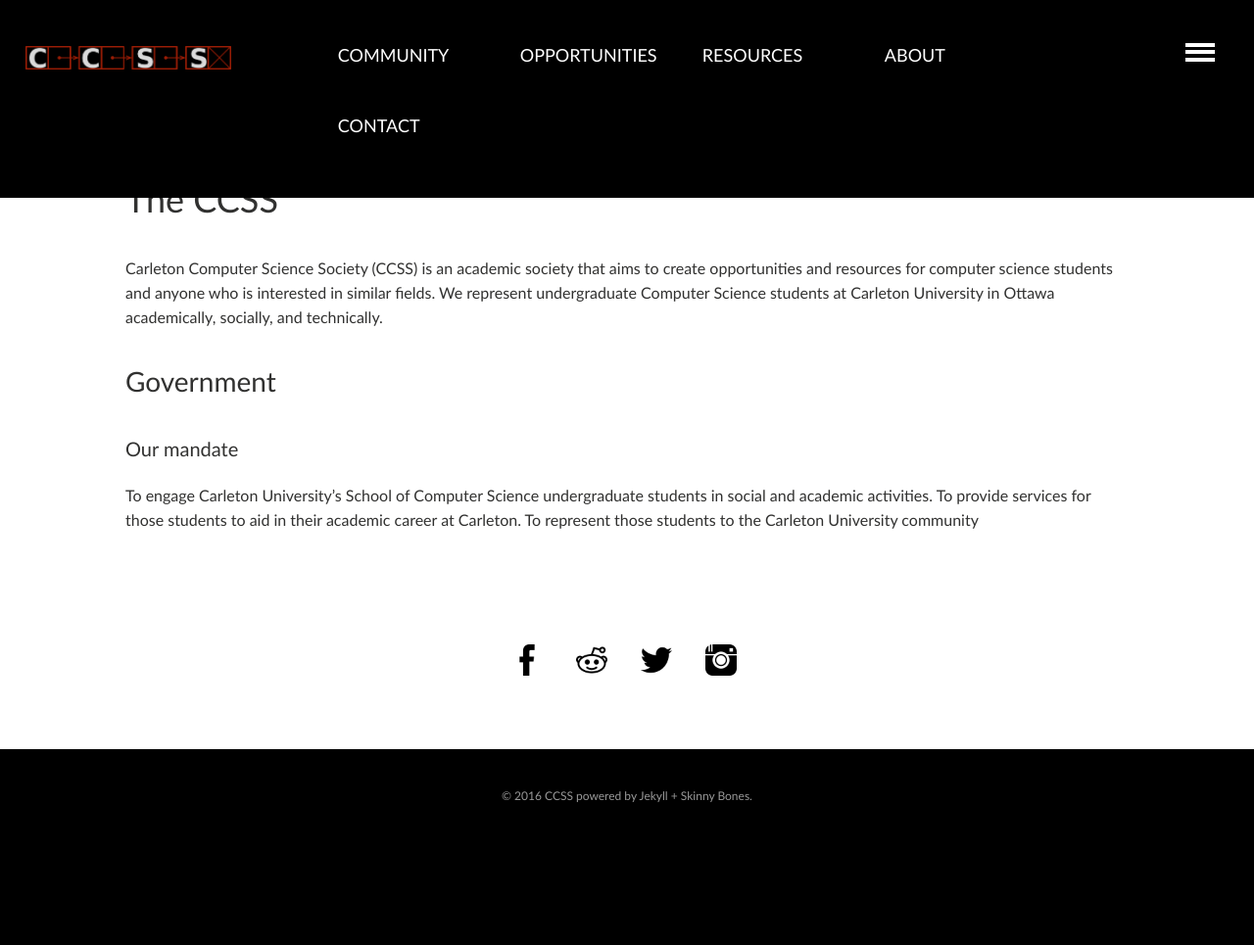
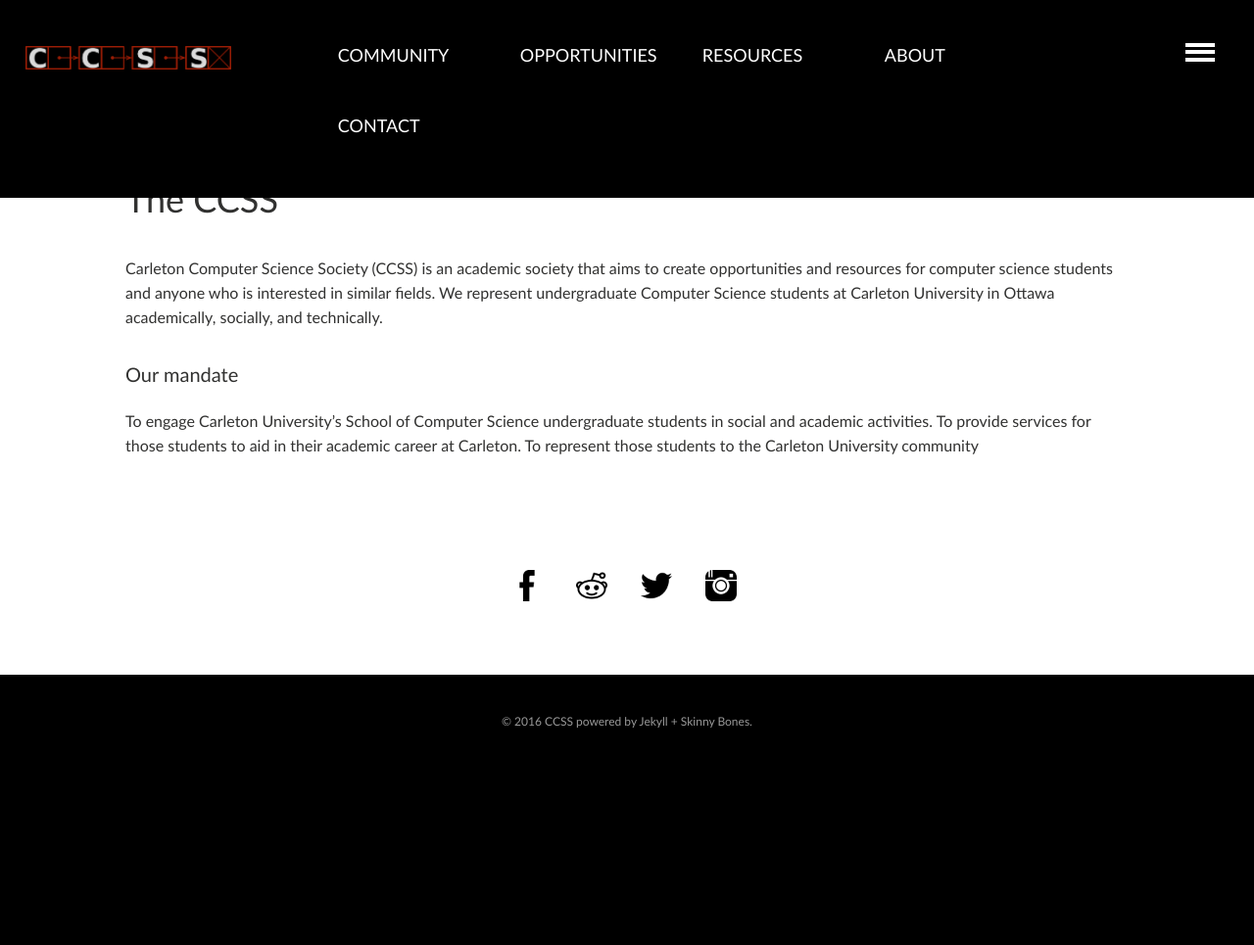
Before and after one commit to brittnylapierre/ccss_web, a Jekyll site: the page built from about/index.md, in a window 1280 px wide. Shown: the whole page at 98% size. Built offline with Jekyll 4.4.1, drawn with Linux system fonts in a browser that asks for light colours; after the commit the page ends 900 px from its top, so only the background shows below that.

Commit message:
Updated index.md

```diff
--- a/about/index.md
+++ b/about/index.md
@@ -9,8 +9,6 @@ published: true
   <h1>The CCSS</h1>
 
   <p>Carleton Computer Science Society (CCSS) is an academic society that aims to create opportunities and resources for computer science students and anyone who is interested in similar fields. We represent undergraduate Computer Science students at Carleton University in Ottawa academically, socially, and technically.</p>
-
-  <h3>Government</h3>
   <h5>Our mandate</h5>
   <p>
 To engage Carleton University’s School of Computer Science undergraduate students in social and academic activities.
```
